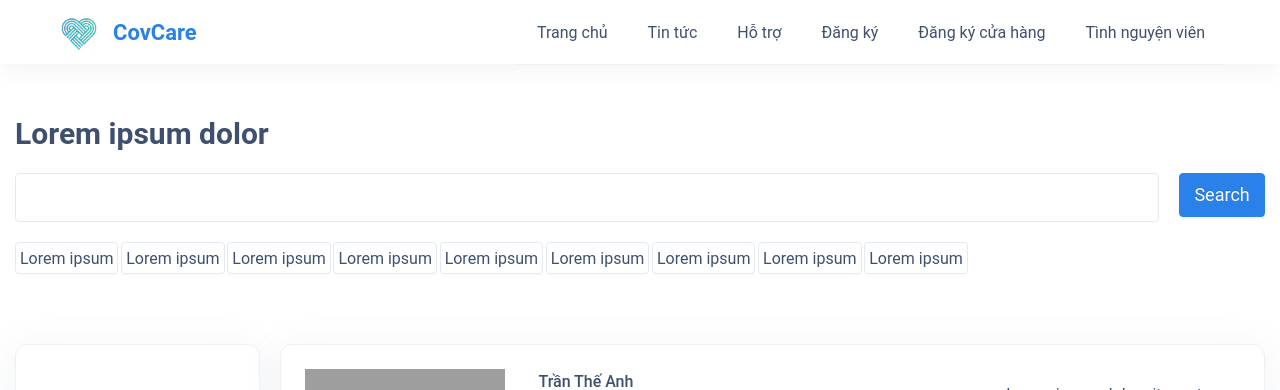
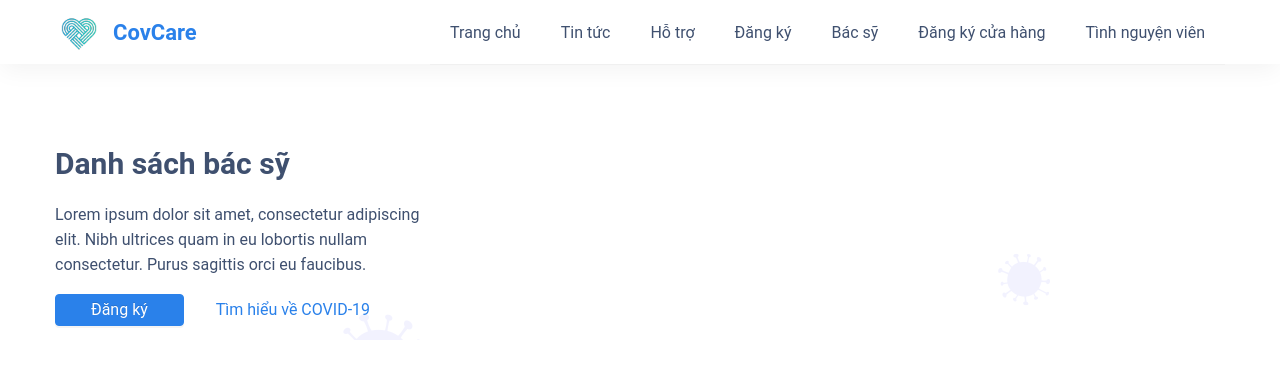
Before and after one commit to trunghq234/CovCare, a React (Create React App) app: page /doctors in a window 1280 px wide. Shown: the top 390 px of the page. Built offline with nearby package versions, Linux system fonts and the light colour scheme; grey boxes are pictures that could not be loaded; the HTML template or start-up script is replaced by a standard one.

Commit message:
validate for volunteer,store form

```diff
--- /dev/null
+++ b/src/components/Doctor/Banner/index.js
@@ -0,0 +1,32 @@
+import React from 'react';
+import styles from './index.module.less';
+import { Button, Col, Row } from 'antd';
+
+export default function Banner() {
+  return (
+    <div className={styles.banner}>
+      <div style={{ marginTop: '80px' }} className="container">
+        <Row gutter={[20, 0]}>
+          <Col xs={24} md={14} lg={12} xl={8}>
+            <h3 className="title">Danh sách bác sỹ</h3>
+            <p>
+              Lorem ipsum dolor sit amet, consectetur adipiscing elit. Nibh ultrices quam in eu
+              lobortis nullam consectetur. Purus sagittis orci eu faucibus.
+            </p>
+          </Col>
+          <Col xs={0} md={10} lg={12} xl={16} />
+          <Col xs={10} sm={6} md={4} xl={3}>
+            <Button type="primary" block>
+              Đăng ký
+            </Button>
+          </Col>
+          <Col xs={14} sm={6} md={4}>
+            <Button style={{ color: '#2A81EA' }} type="text" block ghost>
+              Tìm hiểu về COVID-19
+            </Button>
+          </Col>
+        </Row>
+      </div>
+    </div>
+  );
+}
--- /dev/null
+++ b/src/components/Doctor/Banner/index.module.less
@@ -0,0 +1,8 @@
+.banner {
+  background-image: url('../../../assets/images/shape-a.png');
+  height: 200px;
+}
+
+.content {
+  margin: 20px auto;
+}
--- a/src/components/Doctor/DoctorList/Doctor/index.js
+++ b/src/components/Doctor/DoctorList/Doctor/index.js
@@ -8,13 +8,13 @@ export default function Doctor({ doctor }) {
   return (
     <Card>
       <Row className={styles.wrapper}>
-        <Col span={6}>
+        <Col lg={6} xl={6} md={8} sm={24} xs={24}>
           <Image
             width={200}
             src="https://zos.alipayobjects.com/rmsportal/jkjgkEfvpUPVyRjUImniVslZfWPnJuuZ.png"
           />
         </Col>
-        <Col span={12} className={styles.doctorContent}>
+        <Col lg={12} xl={12} md={8} sm={24} xs={24} className={styles.doctorContent}>
           <p className={styles.doctorName}>{name}</p>
           <p className={styles.doctorTitle}>{title}</p>
           <Rate defaultValue={rate} className={styles.doctorRate} />
@@ -25,33 +25,33 @@ export default function Doctor({ doctor }) {
             Experience: <b>{experience}</b> years
           </p>
         </Col>
-        <Col span={6} className={styles.doctorTime}>
+        <Col lg={6} xl={6} md={8} sm={24} xs={24} className={styles.doctorTime}>
           <p>
             Lorem ipsum dolor sit amet: <b>13/11/2021</b>
           </p>
           <Row gutter={[16, 16]}>
-            <Col span={6}>
+            <Col lg={6} xl={6} md={6} sm={6} xs={6}>
               <Time />
             </Col>
-            <Col span={6}>
+            <Col lg={6} xl={6} md={6} sm={6} xs={6}>
               <Time />
             </Col>
-            <Col span={6}>
+            <Col lg={6} xl={6} md={6} sm={6} xs={6}>
               <Time />
             </Col>
-            <Col span={6}>
+            <Col lg={6} xl={6} md={6} sm={6} xs={6}>
               <Time />
             </Col>
-            <Col span={6}>
+            <Col lg={6} xl={6} md={6} sm={6} xs={6}>
               <Time />
             </Col>
-            <Col span={6}>
+            <Col lg={6} xl={6} md={6} sm={6} xs={6}>
               <Time />
             </Col>
-            <Col span={6}>
+            <Col lg={6} xl={6} md={6} sm={6} xs={6}>
               <Time />
             </Col>
-            <Col span={6}>
+            <Col lg={6} xl={6} md={6} sm={6} xs={6}>
               <Time />
             </Col>
           </Row>
--- a/src/components/Doctor/DoctorList/index.js
+++ b/src/components/Doctor/DoctorList/index.js
@@ -8,7 +8,7 @@ const DoctorList = ({ doctors }) => {
     <div className={styles.wrapper}>
       <Row gutter={[0, 24]}>
         {doctors.map((doctor, idx) => (
-          <Col span={24} key={idx}>
+          <Col xl={24} lg={24} key={idx}>
             <Doctor doctor={doctor} />
           </Col>
         ))}
--- a/src/components/Doctor/Search/index.js
+++ b/src/components/Doctor/Search/index.js
@@ -35,7 +35,7 @@ const listButton = [
 const Search = () => {
   return (
     <div className={styles.wrapper}>
-      <p className={styles.searchTitle}>Lorem ipsum dolor</p>
+      {/* <p className={styles.searchTitle}>Lorem ipsum dolor</p> */}
       <Row gutter={[20, 0]}>
         <Col span={22}>
           <Input className={styles.searchInput} />
--- a/src/components/Doctor/Search/index.module.less
+++ b/src/components/Doctor/Search/index.module.less
@@ -17,6 +17,6 @@
     max-width: 100%;
     max-height: 100%;
     width: 200px;
-    height: 44px;
+    height: 48px;
   }
 }
--- a/src/components/Store/ProvincePicker/index.js
+++ b/src/components/Store/ProvincePicker/index.js
@@ -10,12 +10,12 @@ const ProvincePicker = props => {
   return (
     <Row gutter={[48, 0]}>
       <Col xl={16} lg={16} md={12} sm={14} xs={14}>
-        <Form.Item label="Address" name="detailsAddress" rules={[{ required: true }]}>
+        <Form.Item label="Địa chỉ" name="detailsAddress" rules={[{ required: true }]}>
           <Input placeholder="Details address" />
         </Form.Item>
       </Col>
       <Col xl={8} lg={8} md={8} sm={10} xs={10}>
-        <Form.Item label="District" name="district" rules={[{ required: true }]}>
+        <Form.Item label="Quận" name="district" rules={[{ required: true }]}>
           <Select
             showSearch
             value={selectedDistrict}
--- a/src/components/Store/StoreForm/index.js
+++ b/src/components/Store/StoreForm/index.js
@@ -4,10 +4,20 @@ import ProvincePicker from '../ProvincePicker';
 import styles from './index.module.less';
 
 export default function StoreForm() {
+  const [form] = Form.useForm();
+  const validateMessages = {
+    required: 'Vui lòng nhập ${label}!',
+    // ...
+  };
+
+  const onFinish = data => {
+    console.log(data);
+  };
+
   return (
     <div>
       <Card>
-        <Form layout="vertical">
+        <Form form={form} validateMessages={validateMessages} layout="vertical" onFinish={onFinish}>
           <Row gutter={[48, 0]}>
             <Col xl={12} lg={12} md={12} sm={24} xs={24}>
               <Form.Item name="fullName" label="Họ tên" rules={[{ required: true }]}>
@@ -35,7 +45,7 @@ export default function StoreForm() {
             <Col span={24}>
               <Form.Item
                 name="confirm"
-                label="Tôi ý thức được tính chất và tầm quan trọng của những thông tin này và cam kết: "
+                label="Tôi ý thức được tính chất và tầm quan trọng của những thông tin này và cam kết"
                 rules={[{ required: true }]}>
                 <div className={styles.content}>
                   <Typography.Paragraph className={styles.para}>
@@ -66,7 +76,7 @@ export default function StoreForm() {
 
             <Col span={24}>
               <Form.Item>
-                <Button className={styles.button} type="primary">
+                <Button className={styles.button} type="primary" htmlType="submit">
                   Gửi
                 </Button>
               </Form.Item>
--- a/src/components/Volunteer/VolunteerForm/VolunteerForm.js
+++ b/src/components/Volunteer/VolunteerForm/index.js
@@ -5,10 +5,20 @@ import styles from './index.module.less';
 const { Option } = Select;
 
 export default function VolunteerForm() {
+  const [form] = Form.useForm();
+  const validateMessages = {
+    required: 'Vui lòng nhập ${label}!',
+    // ...
+  };
+
+  const onFinish = data => {
+    console.log(data);
+  };
+
   return (
     <div>
       <Card>
-        <Form layout="vertical" requiredMark={true}>
+        <Form form={form} validateMessages={validateMessages} layout="vertical" onFinish={onFinish}>
           <Row gutter={[48, 0]}>
             <Col xl={10} lg={12} md={12} sm={24} xs={24}>
               <Form.Item name="fullName" label="Họ tên" rules={[{ required: true }]}>
@@ -51,7 +61,7 @@ export default function VolunteerForm() {
               </Form.Item>
             </Col>
             <Col xl={4} lg={6} md={12} sm={12} xs={24}>
-              <Form.Item label="Số năm kinh nghiệm">
+              <Form.Item label="Kinh nghiệm">
                 <Select>
                   <Option value="1">0 - 1 năm</Option>
                   <Option value="2">1 - 2 năm</Option>
@@ -108,7 +118,7 @@ export default function VolunteerForm() {
 
             <Col xl={24}>
               <Form.Item>
-                <Button className={styles.button} type="primary">
+                <Button className={styles.button} type="primary" htmlType="submit">
                   Gửi
                 </Button>
               </Form.Item>
--- a/src/components/layout/Header/index.js
+++ b/src/components/layout/Header/index.js
@@ -32,6 +32,10 @@ const AppHeader = () => {
     {
       link: '/register',
       display: 'Đăng ký',
+    },
+    {
+      link: '/doctors',
+      display: 'Bác sỹ',
     },
     {
       link: '/store',
--- a/src/pages/Doctor/index.js
+++ b/src/pages/Doctor/index.js
@@ -2,6 +2,7 @@ import React from 'react';
 import { Col, Row } from 'antd';
 import { Search, Filter, DoctorList } from 'components/Doctor';
 import styles from './index.module.less';
+import Banner from 'components/Doctor/Banner';
 
 const doctors = [
   {
@@ -87,13 +88,16 @@ const DoctorPage = () => {
   return (
     <div className={styles.wrapper}>
       <Row gutter={[20, 20]}>
+        <Col xl={24}>
+          <Banner />
+        </Col>
         <Col span={24}>
           <Search />
         </Col>
-        <Col span={5}>
+        <Col xl={5} lg={7}>
           <Filter />
         </Col>
-        <Col span={19}>
+        <Col xl={19} lg={17}>
           <DoctorList doctors={doctors} />
         </Col>
       </Row>
--- a/src/pages/Volunteer/index.js
+++ b/src/pages/Volunteer/index.js
@@ -1,5 +1,5 @@
 import Banner from 'components/Volunteer/Banner';
-import VolunteerForm from 'components/Volunteer/VolunteerForm/VolunteerForm';
+import VolunteerForm from 'components/Volunteer/VolunteerForm';
 import React from 'react';
 import styles from './index.module.less';
 
```
